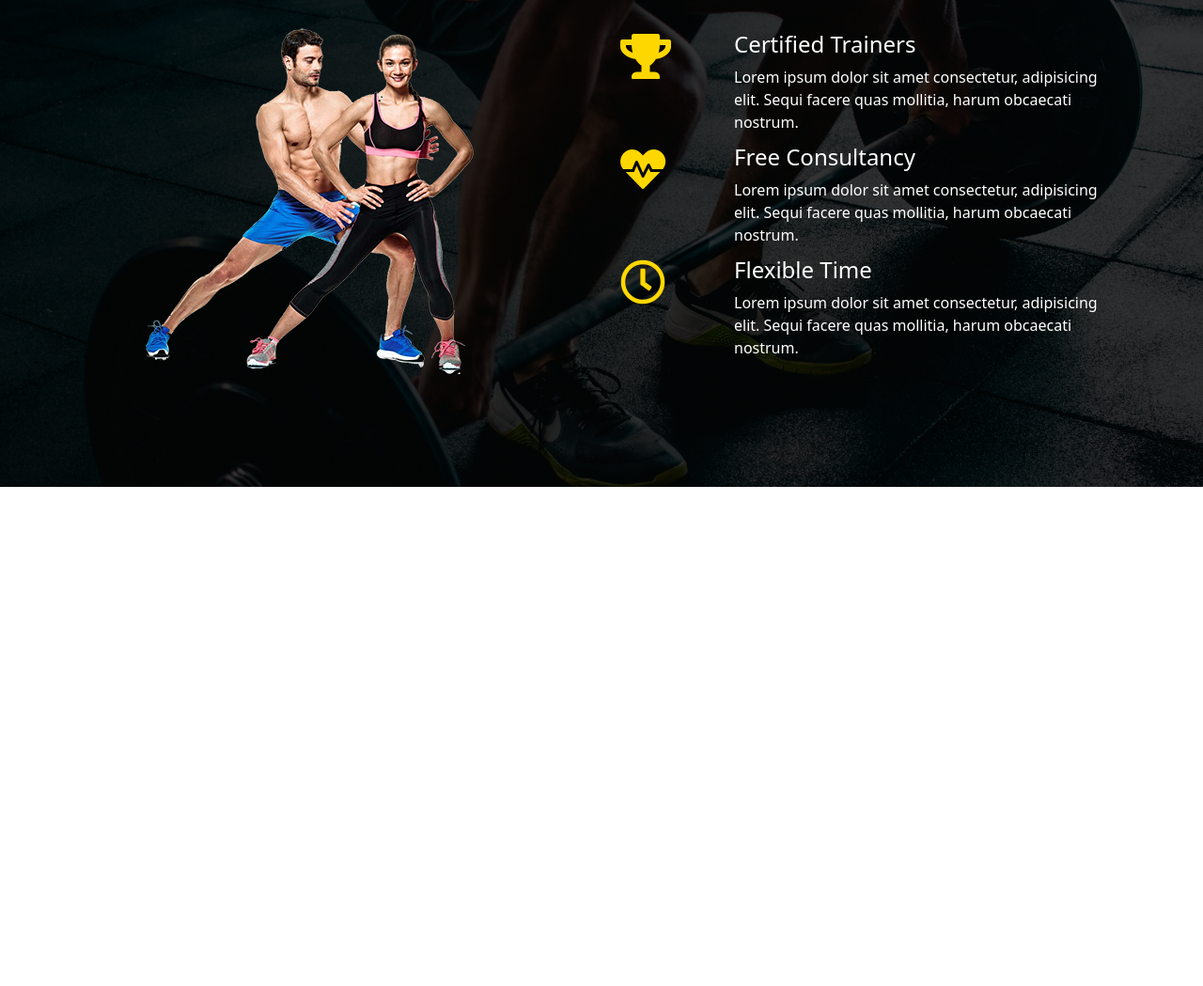
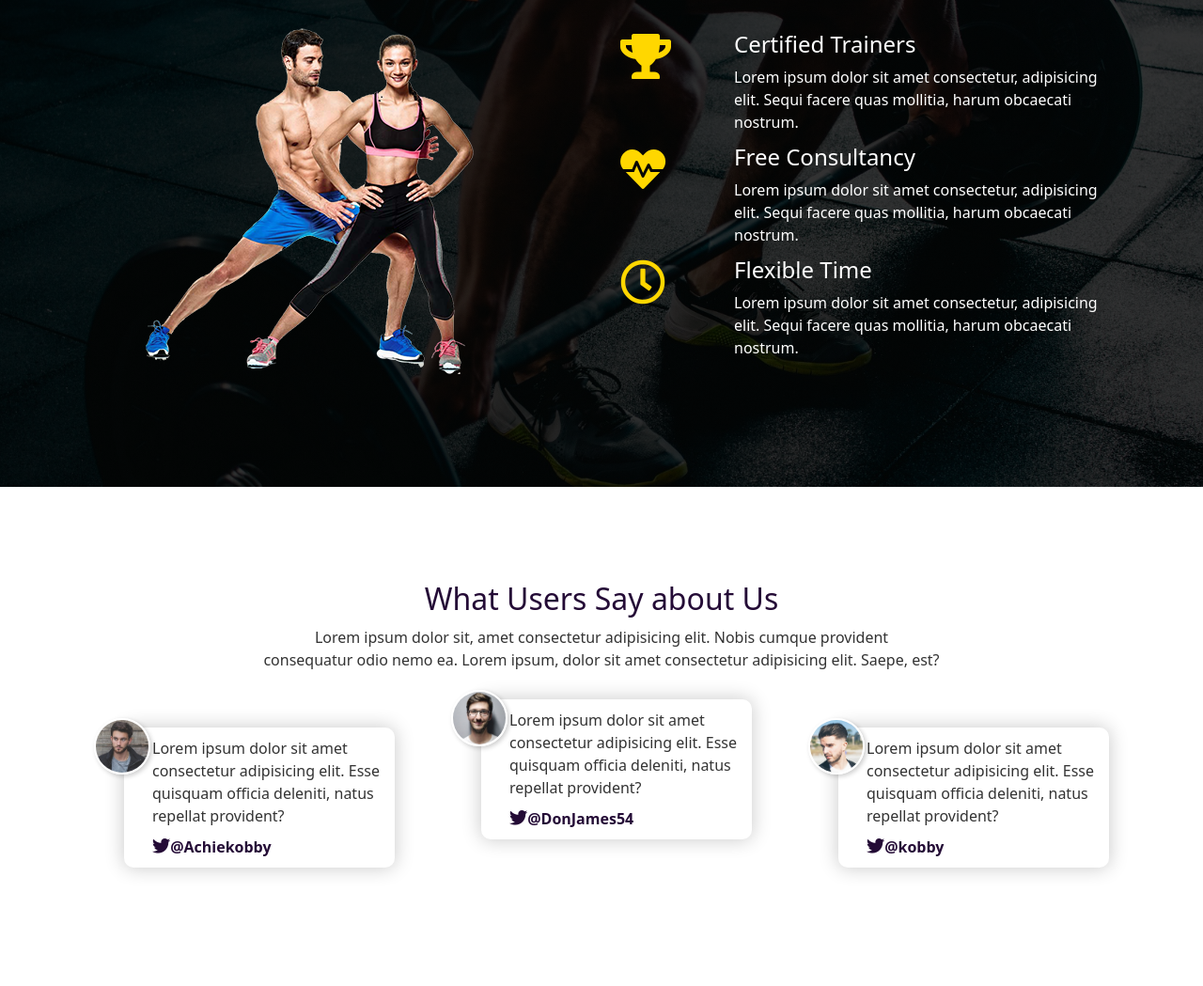
Before and after one commit to Achiekobby/Fitness-Website, a plain HTML site: page index.html in a window 1280 px wide. Shown: the part 2250-3299 px from the top of the page at 94% size. Before the commit the page ends 2768 px from the top, so only its background shows below. Drawn offline with Linux system fonts and the light colour scheme; files that its build step writes are made by us from their sources.

Commit message:
Testimonial Section has been added to the website

```diff
--- a/css/main.scss
+++ b/css/main.scss
@@ -188,5 +188,71 @@ section.features {
         }
     }
 }
+//FEATURES SECTION STYLING ENDS HERE
 
-//FEATURES SECTION STYLING ENDS HERE
+//TESTIMONIALS SECTION STYLING STARTS HERE
+section.testimonials{
+    padding: 100px 0;
+
+    .middle{
+        margin-top: -30px;
+        margin-bottom: -30px;
+    }
+
+    .header{
+        margin-bottom: 50px;
+        color: #333;
+
+        h1{
+            color: #240b36;
+            font-size: 2em;
+            margin-bottom: 10px;
+        }
+        p{
+            line-height: 1.5em;
+        }
+    }
+
+    .col-md-4{
+        position: relative;
+        padding: 10px 30px;
+
+        img{
+            position: absolute;
+            width: 60px;
+            height: 60px;
+            border-radius: 50%;
+            box-shadow: 2px 2px 5px rgba($color: #000000, $alpha: 0.2);
+            border: 2px solid #FFF;
+            top: 0;
+            left: 1;
+
+        }
+        .review{
+            font-size: 1em;
+            color: #333;
+            padding: 10px 10px 10px 30px;
+            border-radius: 10px;
+            box-shadow: 0 0 20px 1px rgba($color: #000000, $alpha: 0.2);
+            margin-left: 2em;
+
+            I{
+
+                text-align: center;
+                font-size: 1.2rem;
+                color: #240b36;
+               margin-top: 10px;
+            }
+
+            span{
+                color: #240b36;
+                font-weight: 600;
+            }
+        }
+    }
+}
+//TESTIMONIALS SECTION STYLING ENDS HERE
+
+//SUBSCRIBE SECTION STYLING STARTS HERE
+
+//SUBSCRIBE SECTION STYLING ENDS HERE
--- a/index.html
+++ b/index.html
@@ -186,6 +186,47 @@
     </section>
     <!-- Features Section Ends Here -->
 
+    <!-- Testimonials Section Starts Here -->
+    <section id="testimonials" class="testimonials">
+        <div class="container">
+            <div class="header">
+                <h1 class="text-center">What Users Say about Us</h1>
+                <p class="text-center">Lorem ipsum dolor sit, amet consectetur adipisicing elit. Nobis cumque provident <br> consequatur odio nemo ea. Lorem ipsum, dolor sit amet consectetur adipisicing elit. Saepe, est?</p>
+            </div>
+            <div class="row">
+                <div class="col-md-4">
+                    <p class="review">Lorem ipsum dolor sit amet consectetur adipisicing elit. Esse quisquam officia
+                        deleniti, natus repellat provident? <br>
+                        <i class="fab fa-twitter"></i><span>@Achiekobby</span>
+                    </p>
+                    <img src="images/user1.jpg" alt="First User">
+                </div>
+
+                   <div class="col-md-4 middle">
+                       <p class="review">Lorem ipsum dolor sit amet consectetur adipisicing elit. Esse quisquam officia
+                           deleniti, natus repellat provident? <br>
+                           <i class="fab fa-twitter"></i><span>@DonJames54</span>
+                       </p>
+                       <img src="images/user2.jpg" alt="Second User">
+                   </div>
+
+                      <div class="col-md-4">
+                          <p class="review">Lorem ipsum dolor sit amet consectetur adipisicing elit. Esse quisquam
+                              officia
+                              deleniti, natus repellat provident? <br>
+                              <i class="fab fa-twitter"></i><span>@kobby</span>
+                          </p>
+                          <img src="images/user3.jpg" alt="Third User">
+                      </div>
+            </div>
+        </div>
+    </section>
+    <!-- Testimonials Section Ends Here -->
+
+    <!-- Subscribe Section Starts Here -->
+
+    <!-- Subscribe Section Ends Here -->
+
 
     <script src="js/js/bootstrap.min.js"></script>
     <script src="js/jquery.js"></script>
```
Also changed, not shown: css/main.css.
